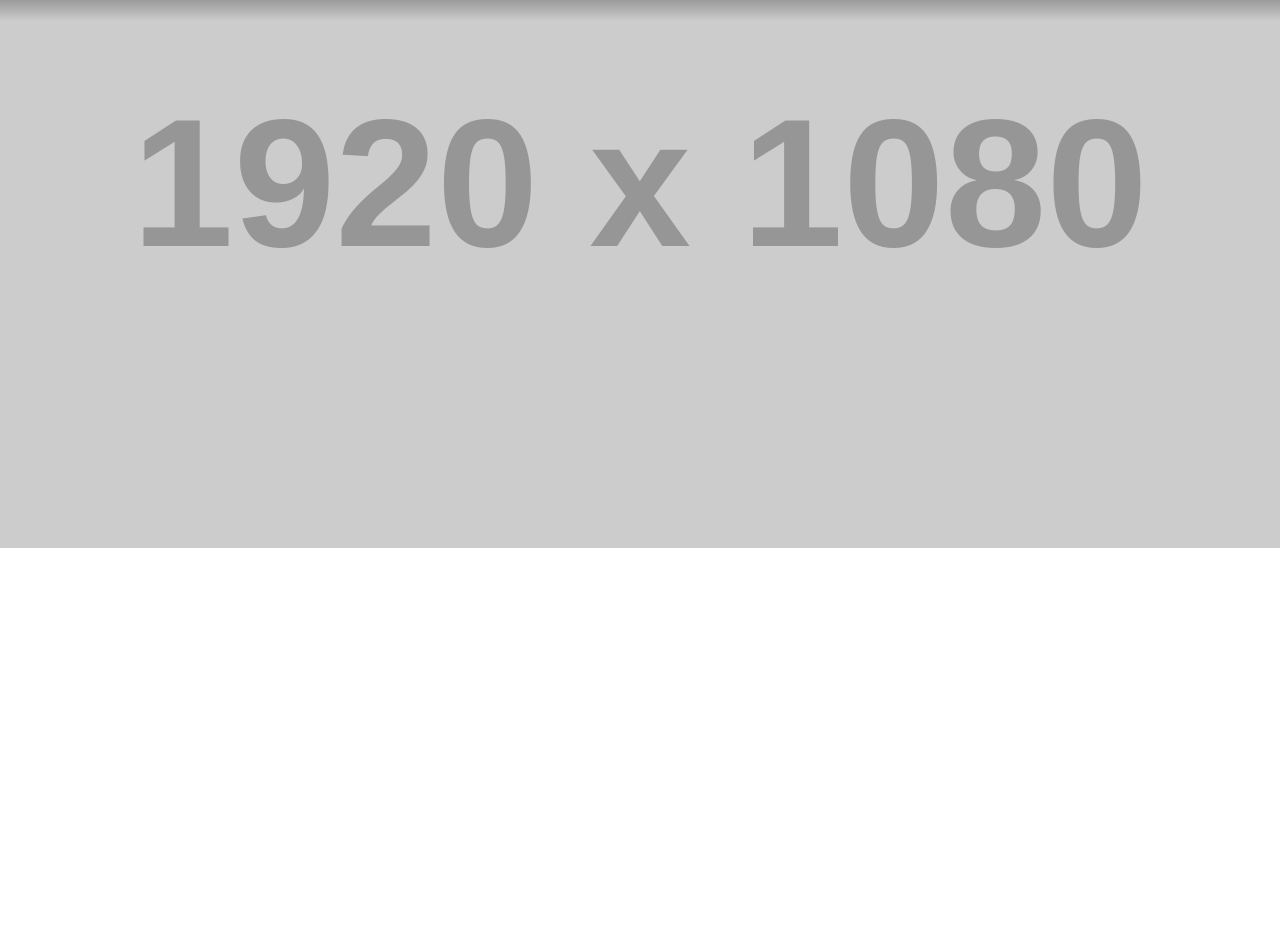
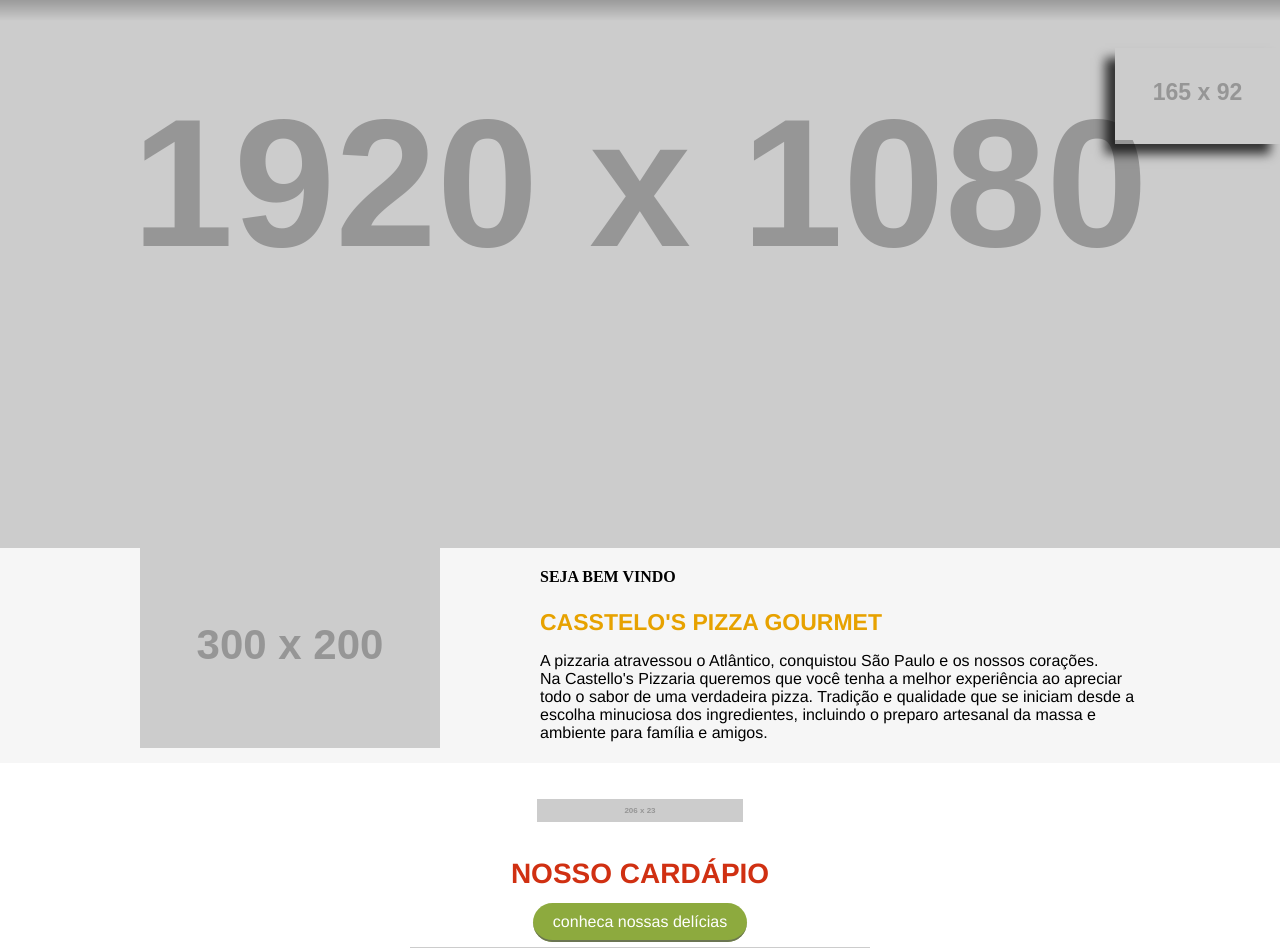
Before and after one commit to L1vias/pizzaria, a plain HTML site: page pizzaria-main/index.html in a window 1280 px wide. Shown: the part 152-1100 px from the top of the page. Before the commit the page ends 800 px from the top, so only its background shows below. Drawn offline with nearby package versions, Linux system fonts and the light colour scheme; placeholder pictures from the web are drawn by us.

Commit message:
finalização do projeto

```diff
--- a/pizzaria-main/css/style.css
+++ b/pizzaria-main/css/style.css
@@ -118,3 +118,106 @@ header {
   text-decoration:  none;
   color:#fff
 }
+
+.ifood{
+  position:fixed;
+  right: 0;
+  top: 200px;
+  box-shadow: -10px 10px 10px 0px rgba(0,0,0,0.75);
+-webkit-box-shadow: -10px 10px 10px 0px rgba(0,0,0,0.75);
+-moz-box-shadow: -10px 10px 10px 0px rgba(0,0,0,0.75);
+}
+
+#BoasVindas{
+  display:flex;
+  justify-content: center;
+  margin: 0 auto;
+  padding-bottom: 15px;
+  background: #f6f6f6;
+}
+
+#BoasVindas img{
+  padding: 0 100px;
+}
+#TextoBoasVindas {
+  max-width: 600px;
+  padding-right: 100px;
+}
+#TextoBoasVindas h4{
+text-transform: uppercase;
+font-size: 16px;
+padding-top: 20px;
+margin: 0;
+font-family: "Times New Roman", Times, serif;
+}
+
+#TextoBoasVindas h3{
+  text-transform: uppercase;
+  font-weight: 900;
+  color: #e7a200;
+  font-size: 23px;
+  margin-bottom: 0;
+  margin-top: 20;
+}
+
+#TextoBoasVindas p {
+  margin-bottom: 0;
+}
+
+#cardápio{
+  display: flex;
+  flex-direction: column;
+  align-items: center;
+}
+
+#cardápio img {
+padding: 36px 0;
+}
+
+#cardápio div img {
+padding: 0;
+}
+
+#cardápio h2{
+  color: #d03012;
+  text-transform: uppercase;
+  font-size: 28px;
+font-weight: 900;
+margin: 0 0 7px 0;
+}
+
+.btnCardapio{
+  text-decoration: none;
+  color: #fff;
+background: #8daa3e;
+padding: 10px 20px;
+border-radius: 50px;
+border-bottom: 2px solid #6b7552;
+
+}
+
+#Promopizzas{
+  width: 100%;
+  display: flex;
+}
+
+#PromoPizza img {
+  width: 100%;
+  display: flex;
+  flex-wrap: wrap;
+  align-items: center;
+  justify-content: center;
+  gap: 10px;
+  padding: 20px;
+}
+
+
+
+
+
+/*
+#cardápio div{
+  width: 100%;
+  display: flex;
+  justify-content: space-between;
+} */
--- a/pizzaria-main/index.html
+++ b/pizzaria-main/index.html
@@ -33,11 +33,53 @@
                 <b><small>14</small> 3602.8600</b>
               </div>
             </a>
-            <ion-icon name="logo-instagram"></ion-icon>
-            <ion-icon name="alarm"></ion-icon>
+
+            <a href="https://instagram.com" class="zap" target="_blank">
+              <ion-icon name="logo-instagram"></ion-icon>
+            </a>
+            <a href="" class="zap">
+              <ion-icon name="alarm"></ion-icon>
+            </a>
           </div>
         </div>
       </header>
+
+      <main>
+        <a href="https://ifood.com.br" class="ifood" target="_blank">
+          <img src="https://placehold.co/165x92" alt="" />
+        </a>
+
+        <div id="BoasVindas">
+          <img src="https://placehold.co/300x200" alt="" />
+          <div id="TextoBoasVindas">
+            <h4>seja bem vindo</h4>
+            <h3>CASSTELO'S PIZZA GOURMET</h3>
+            <p>A pizzaria atravessou o Atlântico, conquistou São Paulo e os
+              nossos corações. <br />
+              Na Castello's Pizzaria queremos que você tenha a melhor
+              experiência ao apreciar todo o sabor de uma verdadeira pizza.
+              Tradição e qualidade que se iniciam desde a escolha minuciosa dos
+              ingredientes, incluindo o preparo artesanal da massa e ambiente
+              para família e amigos.
+             </p>
+          </div>
+        </div>
+
+<div id="cardápio">
+  <img src="https://placehold.co/206x23" alt="">
+  <h2>nosso cardápio</h2>
+<p><a href="" class="btnCardapio">conheca nossas delícias</a></p>
+<div id="PromoPizza">
+  <img src="https://placehold.co/460x460" alt="">
+  <img src="https://placehold.co/460x460" alt="">
+  <img src="https://placehold.co/460x460" alt="">
+  <img src="https://placehold.co/460x460" alt="">
+
+</div>
+</div>
+
+      </main>
+      <footer></footer>
     </div>
   </body>
   <script
```
